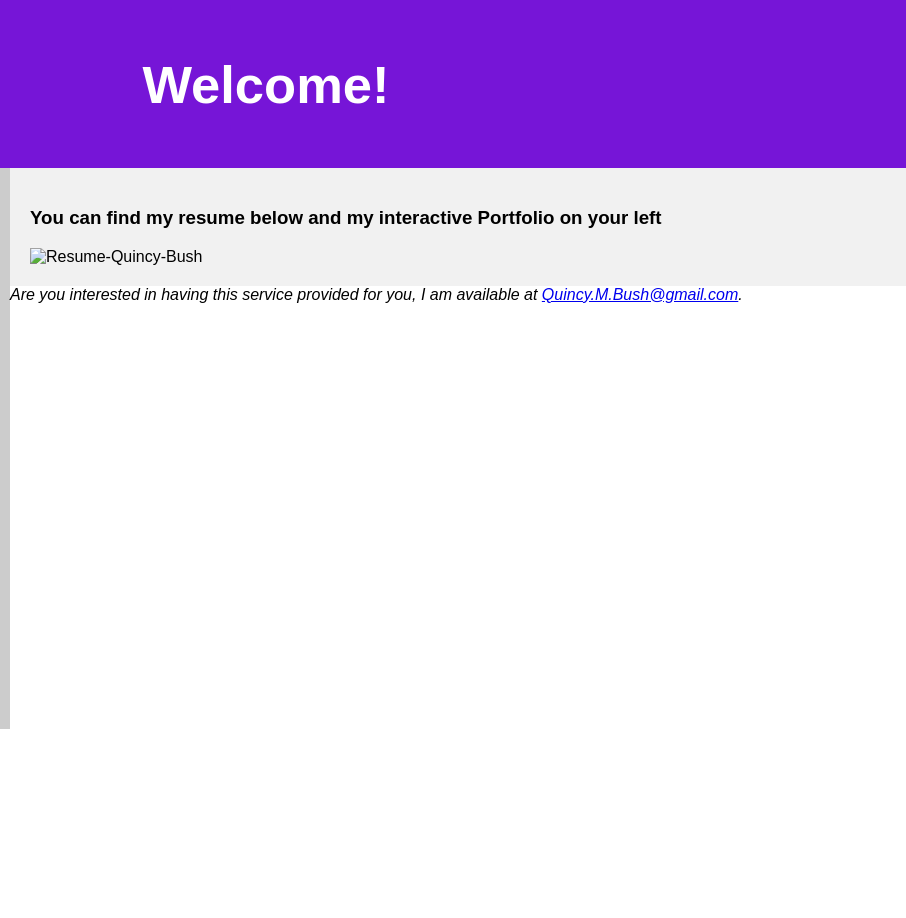
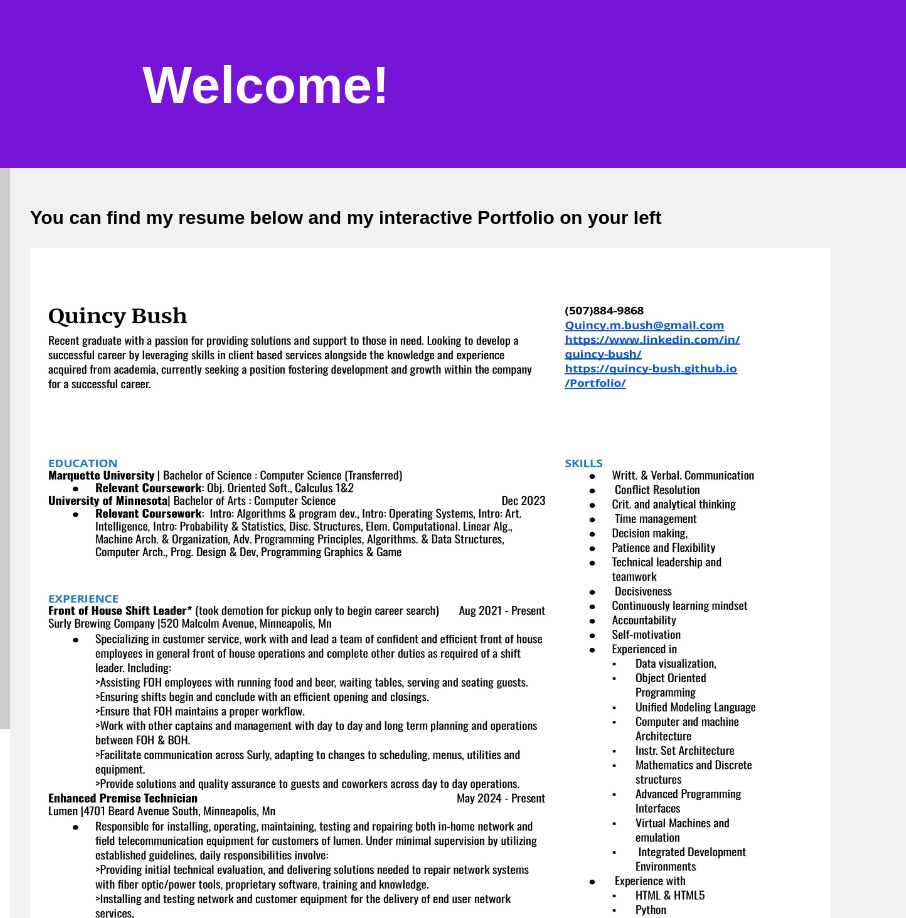
Before and after one commit to Quincy-Bush/Portfolio, a plain HTML site: page index.html in a window 1280 px wide. Shown: the top 918 px of the page, 374-1280 px from the left. Before the commit the page ends 800 px from the top, so only its background shows below. Drawn offline with Linux system fonts and the light colour scheme.

Commit message:
Update index.html

```diff
--- a/index.html
+++ b/index.html
@@ -119,7 +119,7 @@ footer {
   </nav>
   <article>
    <h1>You can find my resume below and my interactive Portfolio on your left</h1>
-   <img src="Copy of Resume(Nov 1 2024).pdf" alt="Resume-Quincy-Bush" width="800" height="900">
+   <img src="Copy of Resume(Nov 1 2024).jpg" alt="Resume-Quincy-Bush" width="800" height="900">
 
 
 
```
